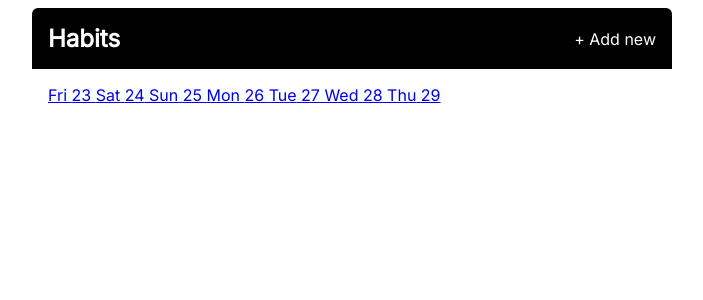
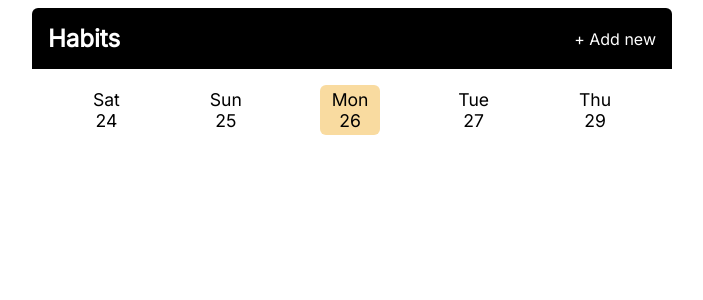
Before and after one commit to manujelko/habbit-tracker, a Flask app: page /?date=2022-09-26 in a window 1280 px wide. Shown: the top 300 px of the page, without its empty margins (288-991 px from the left). Run offline with Flask 2, Linux system fonts and the light colour scheme.

Commit message:
Styling the date navigation

```diff
--- a/static/css/main.css
+++ b/static/css/main.css
@@ -66,3 +66,43 @@ body {
     padding: 0.5rem 2.5rem;
     align-self: flex-end;
 }
+
+.dates {
+    display: flex;
+    justify-content: space-around;
+    color: black;
+    font-size: 1.1rem;
+    margin-bottom: 2rem;
+}
+
+.dates__link {
+    color: inherit;
+    text-decoration: none;
+    outline: none;
+    padding: 0.25rem 0.75rem;
+    border-radius: 6px;
+}
+
+.dates__link--current {
+    background: #f9dba0;
+}
+
+.date {
+    display: flex;
+    flex-direction: column;
+    align-items: center;
+}
+
+.dates__link:first-of-type,
+.dates__link:last-of-type,
+.dates__link:nth-of-type(2),
+.dates__link:nth-last-of-type(2) {
+    display: none;
+}
+
+@media screen and (min-width: 25rem) {
+    .dates__link:nth-of-type(2),
+    .dates__link:last-of-type {
+        display: block;
+    }
+}
```
